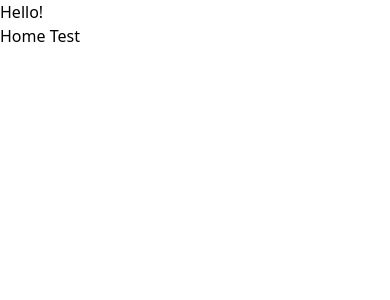
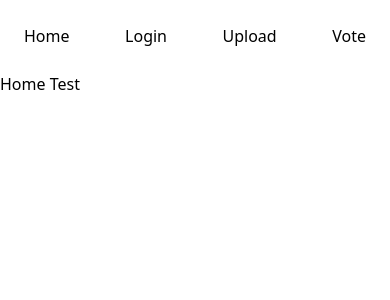
Before and after one commit to SteijeDeBroek/Projectwerk, a React (Vite) app in the folder cookieProject/: page /home in a window 390 px wide. Shown: the top 300 px of the page. Built offline with nearby package versions, Linux system fonts and the light colour scheme.

Commit message:
Auto generating header added

```diff
--- a/cookieProject/src/components/HeaderComponent.jsx
+++ b/cookieProject/src/components/HeaderComponent.jsx
@@ -1,9 +1,29 @@
 import React from "react";
 
+import { pages } from "../routes/Pages";
+import { Link } from "react-router-dom";
+
 const HeaderComponent = () => {
+  const generateLink = (page) => {
+    if (page.headerLabel != null) {
+      return (
+        <li key={page.path}>
+          <Link to={page.path}>{page.headerLabel}</Link>
+        </li>
+      );
+    }
+    return null;
+  };
+
   return (
     <header>
-      <h1 className="text-bold">Hello!</h1>
+      <nav aria-label="Global">
+        <ul className="mx-auto flex max-w-7xl items-center justify-between p-6 lg:px-8">
+          {pages.map((page) => {
+            return generateLink(page);
+          })}
+        </ul>
+      </nav>
     </header>
   );
 };
--- a/cookieProject/src/routes/Pages.jsx
+++ b/cookieProject/src/routes/Pages.jsx
@@ -9,31 +9,37 @@ import NotFoundPage from "../pages/NotFoundPage";
 
 export const pages = [
   {
+    headerLabel: null,
     path: "/",
     element: <Navigate replace to="/home" />,
     shouldLogin: false,
   },
   {
+    headerLabel: "Home",
     path: "/home",
     element: <HomePage />,
     shouldLogin: false,
   },
   {
+    headerLabel: "Login",
     path: "/login",
     element: <LoginPage />,
     shouldLogin: false,
   },
   {
+    headerLabel: "Upload",
     path: "/upload",
     element: <UploadPage />,
     shouldLogin: true,
   },
   {
+    headerLabel: "Vote",
     path: "/vote",
     element: <VotePage />,
     shouldLogin: true,
   },
   {
+    headerLabel: null,
     path: "*",
     element: <NotFoundPage />,
     shouldLogin: false,
```
